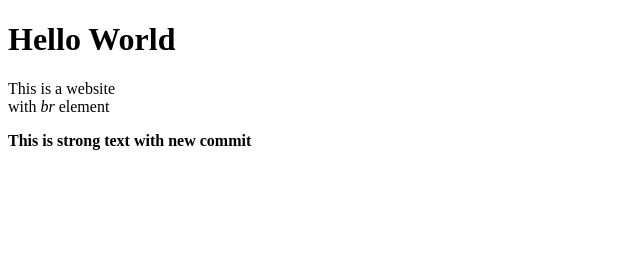
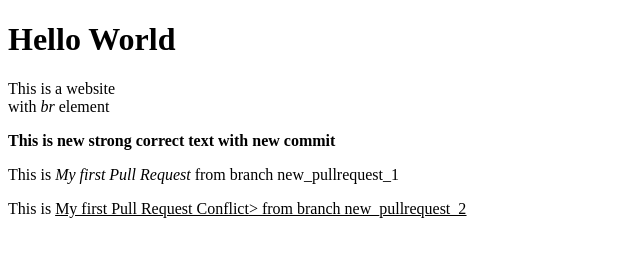
Before and after one commit to ArtElena/LAB_1.1, a plain HTML site: page index.html in a window 1280 px wide. Shown: the whole page, without its empty margins (0-640 px from the left). Drawn offline with Linux system fonts and the light colour scheme.

Commit message:
My first Pull Request Conflict from branch new_pullrequest_2

```diff
--- a/index.html
+++ b/index.html
@@ -1,12 +1,14 @@
 <!DOCTYPE html>
 <html lang="en">
 <head>
-<meta charset="utf-8">
-<title>Hello World</title>
+  <meta charset="utf-8">
+  <title>Hello World</title>
 </head>
 <body>
-<h1>Hello World</h1>
-<p>This is a website<br>with <em>br</em> element</p>
-<p><strong>This is strong text with new commit</strong></p>
+  <h1>Hello World</h1>
+  <p>This is a website<br>with <em>br</em> element</p>
+  <p><strong>This is new strong correct text with new commit</strong></p>
+  <p>This is <em>My first Pull Request</em> from branch new_pullrequest_1</p>
+  <p>This is <u>My first Pull Request Conflict<u>> from branch new_pullrequest_2</p>
 </body>
 </html>
```
